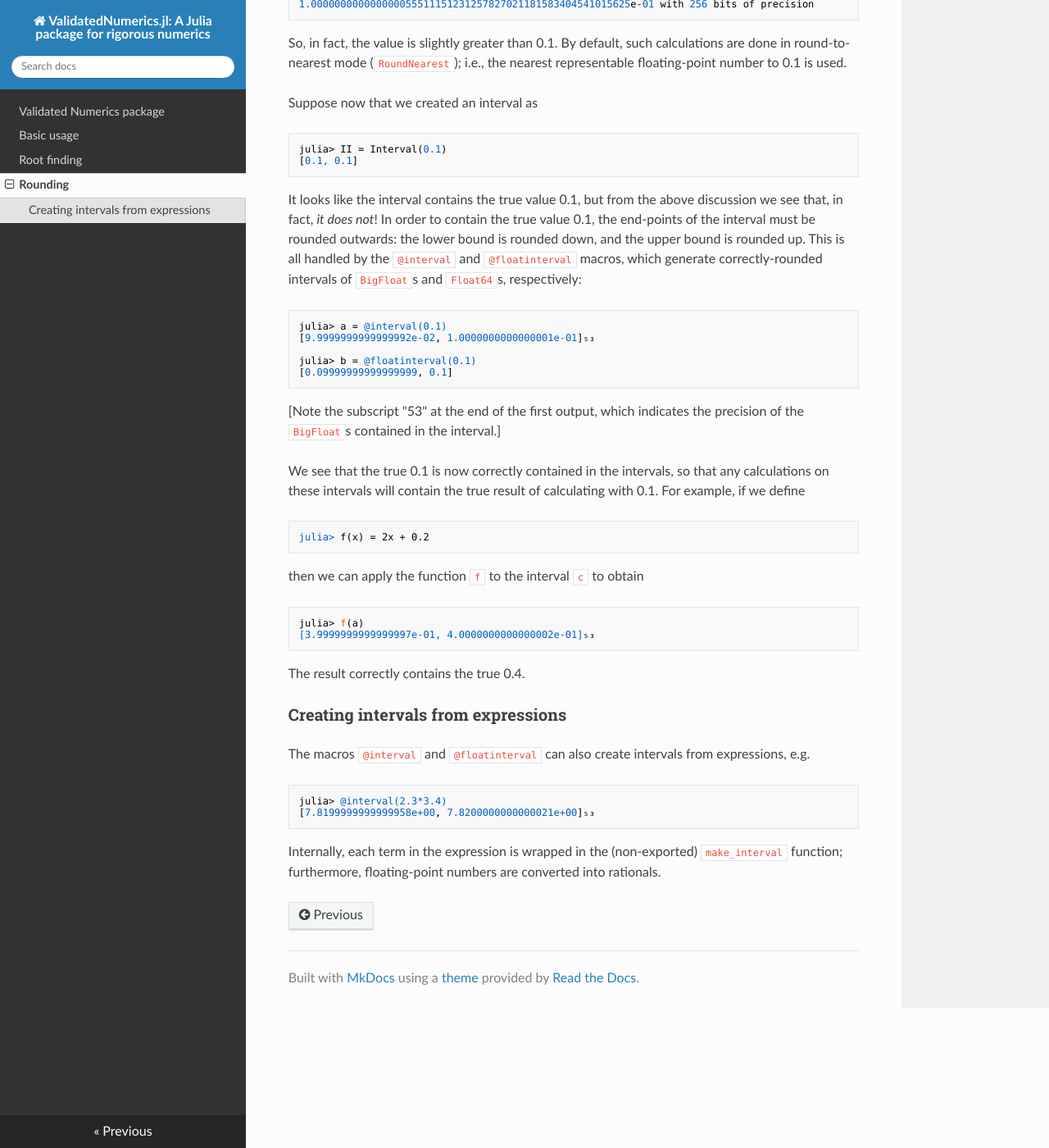
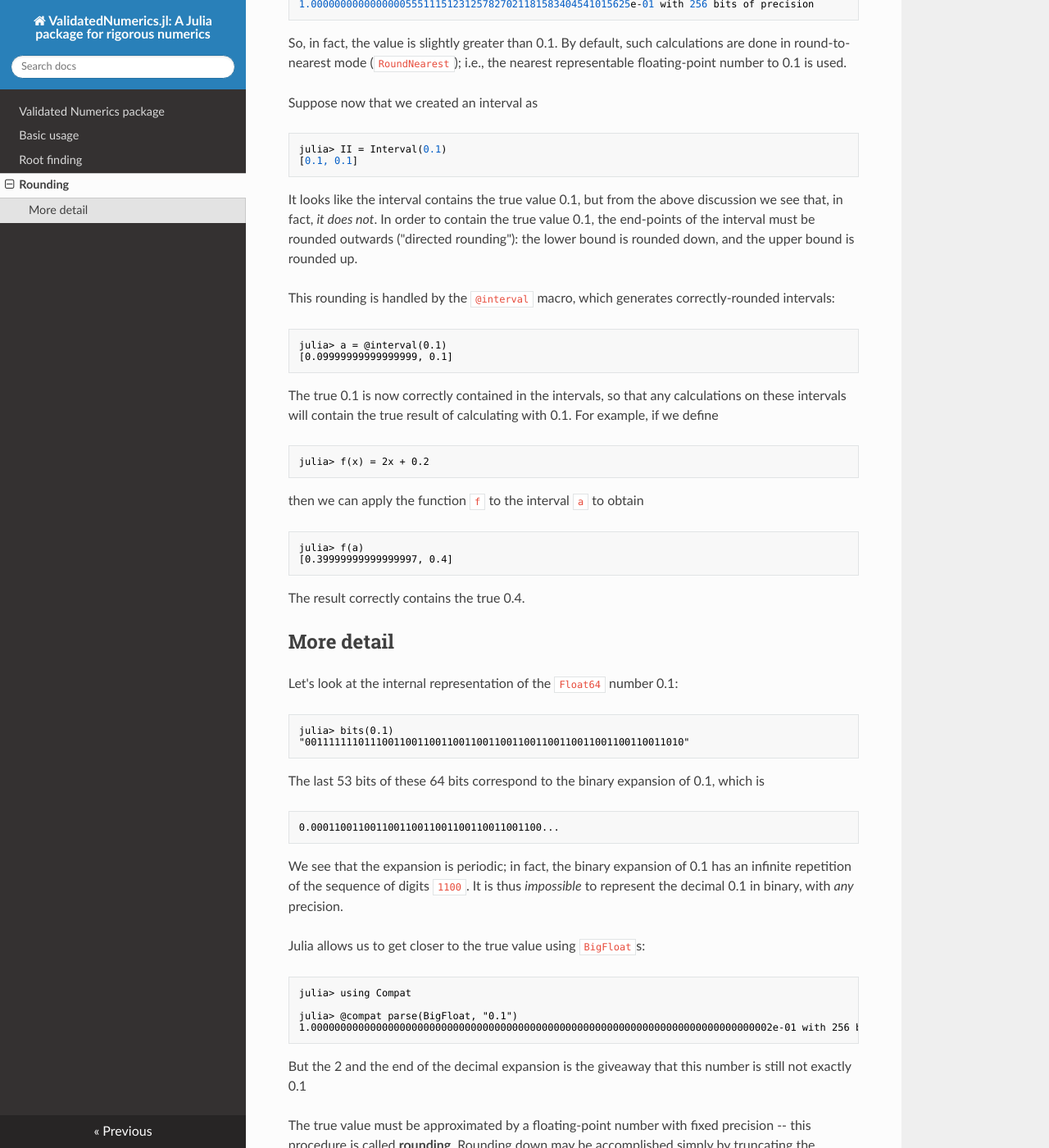
Before and after one commit to JuliaIntervals/IntervalArithmetic.jl, an MkDocs documentation site: the page built from docs/rounding.md, in a window 1280 px wide and 1400 px high, scrolled down 477 px. Shown: the whole window at 82% size. Built offline with MkDocs 1.6.1, drawn with Linux system fonts in a browser that asks for light colours; nearby versions of some CDN libraries; old or Windows-style settings are respelled for this version of MkDocs; some of the changed text lies outside the part shown.

Commit message:
Updated rounding.md

````diff
--- a/docs/rounding.md
+++ b/docs/rounding.md
@@ -20,35 +20,46 @@ Suppose now that we created an interval as
     julia> II = Interval(0.1)
     [0.1, 0.1]
 
-It looks like the interval contains the true value 0.1, but from the above discussion we see that, in fact, *it does not*! In order to contain the true value 0.1, the end-points of the interval must be rounded outwards: the lower bound is rounded down, and the upper bound is rounded up. This is all handled by the `@interval` and `@floatinterval` macros, which generate correctly-rounded intervals of `BigFloat`s and `Float64`s, respectively:
+It looks like the interval contains the true value 0.1, but from the above discussion we see that, in fact, *it does not*. In order to contain the true value 0.1, the end-points of the interval must be rounded outwards ("directed rounding"): the lower bound is rounded down, and the upper bound is rounded up.
 
-```
+This rounding is handled by the `@interval`  macro, which generates correctly-rounded intervals:
+
+```julia
 julia> a = @interval(0.1)
-[9.9999999999999992e-02, 1.0000000000000001e-01]₅₃
-
-julia> b = @floatinterval(0.1)
 [0.09999999999999999, 0.1]
 ```
-[Note the subscript "53" at the end of the first output, which indicates the precision of the `BigFloat`s contained in the interval.]
 
-We see that the true 0.1 is now correctly contained in the intervals, so that any calculations on these intervals will contain the true result of calculating with 0.1. For example, if we define
-
-    julia> f(x) = 2x + 0.2
-
-then we can apply the function `f` to the interval `c` to obtain
-
-    julia> f(a)
-    [3.9999999999999997e-01, 4.0000000000000002e-01]₅₃
-
+The true 0.1 is now correctly contained in the intervals, so that any calculations on these intervals will contain the true result of calculating with 0.1. For example, if we define
+```julia
+julia> f(x) = 2x + 0.2
+```
+then we can apply the function `f` to the interval `a` to obtain
+```julia
+julia> f(a)
+[0.39999999999999997, 0.4]
+```
 The result correctly contains the true 0.4.
 
+## More detail
+Let's look at the internal representation of the `Float64` number 0.1:
 
-### Creating intervals from expressions
+```julia
+julia> bits(0.1)
+"0011111110111001100110011001100110011001100110011001100110011010"
+```
+The last 53 bits of these 64 bits correspond to the binary expansion of 0.1, which is
+```
+0.000110011001100110011001100110011001100...
+```
+We see that the expansion is periodic; in fact, the binary expansion of 0.1 has an infinite repetition of the sequence of digits `1100`. It is thus *impossible* to represent the decimal 0.1 in binary, with *any* precision.
 
-The macros `@interval` and `@floatinterval` can also create intervals from expressions, e.g.
+Julia allows us to get closer to the true value using `BigFloat`s:
+```julia
+julia> using Compat
 
+julia> @compat parse(BigFloat, "0.1")
+1.000000000000000000000000000000000000000000000000000000000000000000000000000002e-01 with 256 bits of precision
 ```
-julia> @interval(2.3*3.4)
-[7.8199999999999958e+00, 7.8200000000000021e+00]₅₃
-```
-Internally, each term in the expression is wrapped in the (non-exported) `make_interval` function; furthermore, floating-point numbers are converted into rationals.
+But the 2 and the end of the decimal expansion is the giveaway that this number is still not exactly 0.1
+
+The true value must be approximated by a floating-point number with fixed precision -- this procedure is called **rounding**. Rounding down may be accomplished simply by truncating the expansion; rounding up is accomplished by incrementing the final binary digit and propagating any resulting changes.
````
